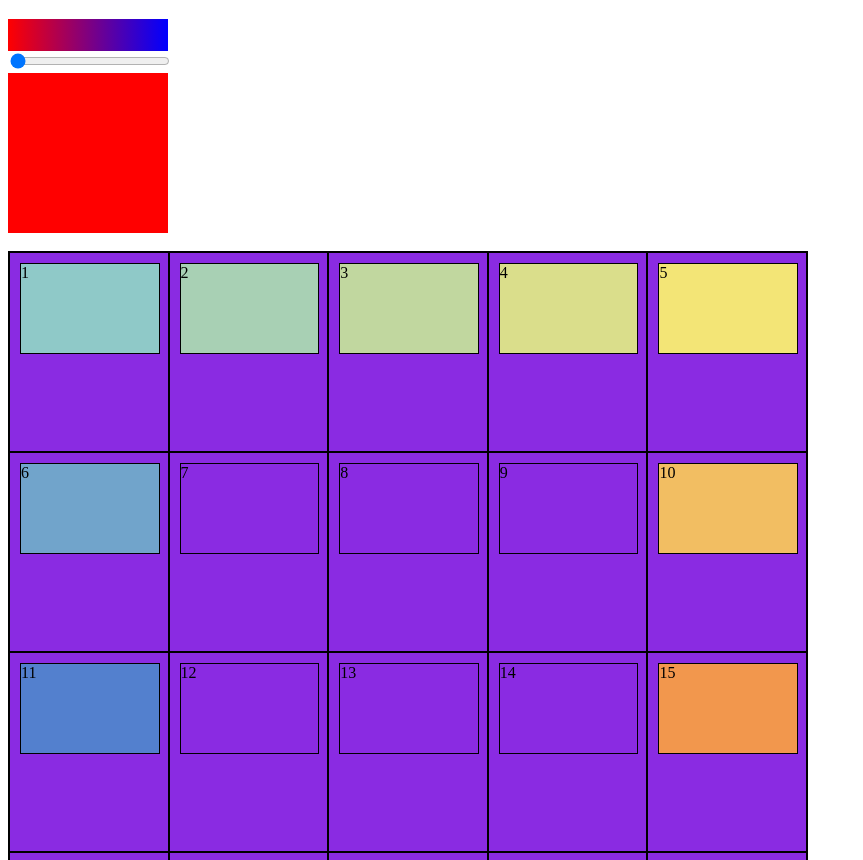
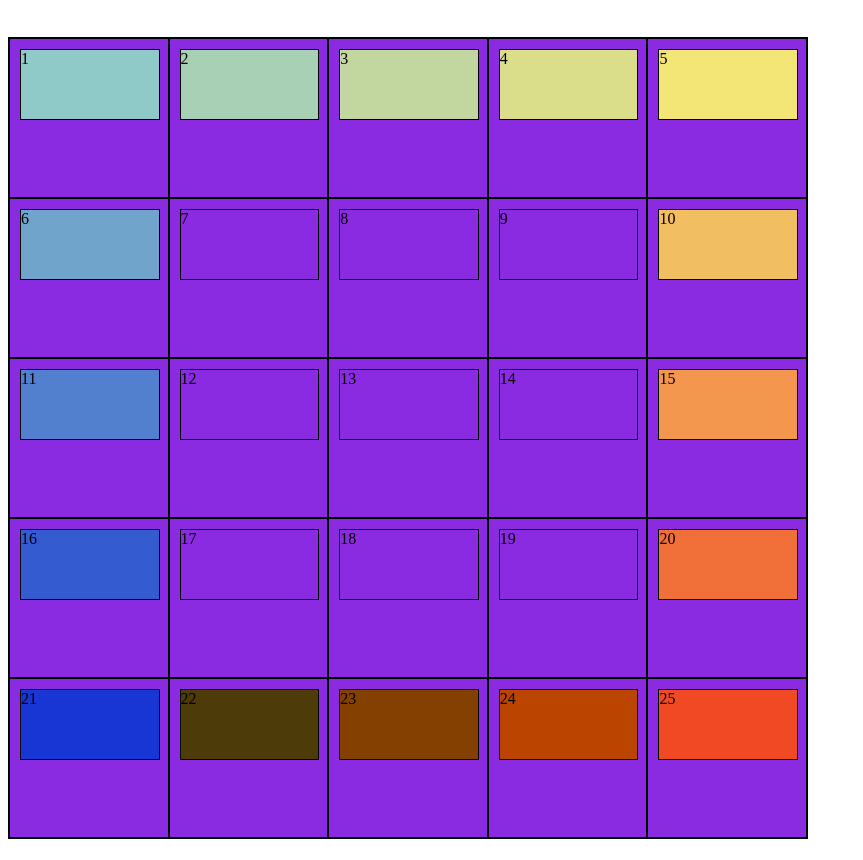
Before and after one commit to caitreid/chroma, a website with bundled scripts: page index.html in a window 1280 px wide. Shown: the part 61-921 px from the top of the page, without its empty margins (0-863 px from the left). Built offline with nearby package versions, Linux system fonts and the light colour scheme.

Commit message:
wip values

```diff
--- a/index.html
+++ b/index.html
@@ -11,9 +11,9 @@
   <body>
     <h1>Chroma | Color matching puzzle game</h1>
 
-    <div id="grad"></div>
+    <!-- <div id="grad"></div>
     <input type="range" min="1" max="100" value="0" id="range">
-    <div id="sample" style="background-color:rgb(255,0,0);"></div>
+    <div id="sample" style="background-color:rgb(255,0,0);"></div>   -->
 
     <br>
     <div class="container">
@@ -78,6 +78,21 @@
             <div class="dropzone droptarget">
                 <div class="block-color draggable col-5" id="20" data-id="20" draggable="true">20</div>
             </div>
+            <div class="dropzone droptarget">
+                <div class="block-color draggable col-1" id="21" data-id="21" draggable="true">21</div>
+            </div>
+            <div class="dropzone droptarget">
+                <div class="block-color draggable col-2" id="22" data-id="22" draggable="true">22</div>
+            </div>
+            <div class="dropzone droptarget">
+                <div class="block-color draggable col-3" id="23" data-id="23" draggable="true">23</div>
+            </div>
+            <div class="dropzone droptarget">
+                <div class="block-color draggable col-4" id="24" data-id="24" draggable="true">24</div>
+            </div>
+            <div class="dropzone droptarget">
+                <div class="block-color draggable col-5" id="25" data-id="25" draggable="true">25</div>
+            </div>
         </div>
     </div>
 
--- a/js/color.js
+++ b/js/color.js
@@ -30,11 +30,11 @@
 // ]
 
 let colorValues = {
-    row1: [[143, 201, 200], [], [], [], [243, 229, 118]],
-    row2: [[], [], [], [], []],
-    row3: [[], [], [], [], []],
-    row4: [[], [], [], [], []],
-    row5: [[23, 54, 211], [], [], [], [240, 73, 36]]
+    0: [[143, 201, 200], [], [], [], [243, 229, 118]],
+    1: [[], [], [], [], []],
+    2: [[], [], [], [], []],
+    3: [[], [], [], [], []],
+    4: [[23, 54, 211], [], [], [], [240, 73, 36]]
 }
 
 
@@ -44,35 +44,46 @@ let blocks = document.querySelectorAll('.block-color');
 
 blocks.forEach((block, index) => {
 
-    let indexNew = 0;
-
     // pointOne to pointTwo
     if (index < 5 ) {
 
         percent = index / 4
 
-        // console.log(percent)
-
-        let varR = colorValues['row1'][0][0] + percent * (colorValues['row1'][4][0] - colorValues['row1'][0][0]);
-        let varG = colorValues['row1'][0][1] + percent * (colorValues['row1'][4][1] - colorValues['row1'][0][1]);
-        let varB = colorValues['row1'][0][2] + percent * (colorValues['row1'][4][2] - colorValues['row1'][0][2]);
+        let varR = colorValues[0][0][0] + percent * (colorValues[0][4][0] - colorValues[0][0][0]);
+        let varG = colorValues[0][0][1] + percent * (colorValues[0][4][1] - colorValues[0][0][1]);
+        let varB = colorValues[0][0][2] + percent * (colorValues[0][4][2] - colorValues[0][0][2]);
 
         const generateColor =  `rgb( ${varR}, ${varG}, ${varB} )`
 
+        colorValues[0][index][0] = varR
+        colorValues[0][index][1] = varG
+        colorValues[0][index][2] = varB
+
+        // console.log('index of ', index, colorValues[0][index])
 
         //console.log(generateColor)
         block.style.backgroundColor = generateColor
     }
 
     // // pointThree to pointFour
-    if (index > 14 && index < 20 ) {
+    if (index > 20 && index < 25 ) {
 
-        percent = (index - 15) / 4
+        percent = (index - 20) / 4
 
-        let varR = colorValues['row5'][0][0] + percent * (colorValues['row5'][4][0] - colorValues['row5'][0][0]);
-        let varG = colorValues['row5'][0][1] + percent * (colorValues['row5'][4][1] - colorValues['row5'][0][1]);
-        let varB = colorValues['row5'][0][1] + percent * (colorValues['row5'][4][2] - colorValues['row5'][0][2]);
+        let varR = colorValues[4][0][0] + percent * (colorValues[4][4][0] - colorValues[4][0][0]);
+        let varG = colorValues[4][0][1] + percent * (colorValues[4][4][1] - colorValues[4][0][1]);
+        let varB = colorValues[4][0][1] + percent * (colorValues[4][4][2] - colorValues[4][0][2]);
 
+        // if (index > 21) {
+
+        //     colorValues[4][index][0] = varR
+        //     colorValues[4][index][1] = varG
+        //     colorValues[4][index][2] = varB
+        // }
+
+
+        console.log(colorValues[4][1])
+        // console.log(varR, varG, varB)
 
         const generateColor =  `rgb( ${varR}, ${varG}, ${varB})`
 
@@ -88,21 +99,27 @@ const col1 = document.querySelectorAll('.col-1')
 // pointOne to pointThree
 col1.forEach((block, index) => {
 
+    // console.log('block: ', block,  'index: ', index)
+
     percent = index / 4
 
-    let varR = colorValues['row1'][0][0] + percent * (colorValues['row5'][0][0] - colorValues['row1'][0][0]);
-    let varG = colorValues['row1'][0][1] + percent * (colorValues['row5'][0][1] - colorValues['row1'][0][1]);
-    let varB = colorValues['row1'][0][2] + percent * (colorValues['row5'][0][2] - colorValues['row1'][0][2]);
+    let varR = colorValues[0][0][0] + percent * (colorValues[4][0][0] - colorValues[0][0][0]);
+    let varG = colorValues[0][0][1] + percent * (colorValues[4][0][1] - colorValues[0][0][1]);
+    let varB = colorValues[0][0][2] + percent * (colorValues[4][0][2] - colorValues[0][0][2]);
 
     const generateColor =  `rgb( ${varR}, ${varG}, ${varB} )`
 
+    // colorValues[0][0][index] = varR
+    // colorValues[0][0][index] = varG
+    // colorValues[0][0][index] = varB
+
+    // console.log('index of ', index, colorValues[index][4])
 
     //console.log(generateColor)
     block.style.backgroundColor = generateColor
-
-
 })
 
+// console.log(colorValues[2])
 
 //pointTwo to PointFour
 const col5 = document.querySelectorAll('.col-5')
@@ -111,11 +128,17 @@ col5.forEach((block, index) => {
 
     percent = index / 4
 
-    let varR = colorValues['row1'][4][0] + percent * (colorValues['row5'][4][0] - colorValues['row1'][4][0]);
-    let varG = colorValues['row1'][4][1] + percent * (colorValues['row5'][4][1] - colorValues['row1'][4][1]);
-    let varB = colorValues['row1'][4][2] + percent * (colorValues['row5'][4][2] - colorValues['row1'][4][2]);
+    let varR = colorValues[0][4][0] + percent * (colorValues[4][4][0] - colorValues[0][4][0]);
+    let varG = colorValues[0][4][1] + percent * (colorValues[4][4][1] - colorValues[0][4][1]);
+    let varB = colorValues[0][4][2] + percent * (colorValues[4][4][2] - colorValues[0][4][2]);
 
     const generateColor =  `rgb( ${varR}, ${varG}, ${varB} )`
+
+    // colorValues[4][4][index] = varR
+    // colorValues[4][4][index] = varG
+    // colorValues[4][4][index] = varB
+
+    // console.log('index of ', index, colorValues[4][4][index])
 
     //console.log(generateColor)
     block.style.backgroundColor = generateColor
@@ -123,3 +146,31 @@ col5.forEach((block, index) => {
 })
 
 const col2 = document.querySelectorAll('.col-2')
+
+
+
+
+col2.forEach((block, index) => {
+
+    percent = index / 4
+
+    let varR = colorValues[0][1][0] + percent * (colorValues[4][1][0] - colorValues[0][1][0]);
+    let varG = colorValues[0][1][1] + percent * (colorValues[4][1][1] - colorValues[0][1][1]);
+    let varB = colorValues[0][1][2] + percent * (colorValues[4][1][2] - colorValues[0][1][2]);
+
+    const generateColor =  `rgb( ${varR}, ${varG}, ${varB} )`
+
+    // colorValues[index][4][0] = varR
+    // colorValues[index][4][1] = varG
+    // colorValues[index][4][2] = varB
+
+    // console.log(generateColor)
+
+    // console.log('index of ', index, colorValues[0][index])
+
+    //console.log(generateColor)
+    block.style.backgroundColor = generateColor
+
+})
+
+console.log(colorValues)
--- a/scss/style.scss
+++ b/scss/style.scss
@@ -8,7 +8,7 @@
         height:100%;
         display:grid;
         grid-template-columns: repeat(5, 1fr);
-        grid-template-rows: repeat(4, 1fr);
+        grid-template-rows: repeat(5, 1fr);
         align-content: stretch;
         justify-content: center;
     }
@@ -75,17 +75,17 @@ body {
 // }
 // }
 
-#sample{
-    height:10rem;
-    width:10rem;
-}
+// #sample{
+//     height:10rem;
+//     width:10rem;
+// }
 
-#range{
-    width:10rem
-}
+// #range{
+//     width:10rem
+// }
 
-#grad{
-    width:10rem;
-    height:2rem;
-    background-image: linear-gradient(to right, red , blue);
-}
+// #grad{
+//     width:10rem;
+//     height:2rem;
+//     background-image: linear-gradient(to right, red , blue);
+// }
```
Also changed, not shown: css/style.css.
